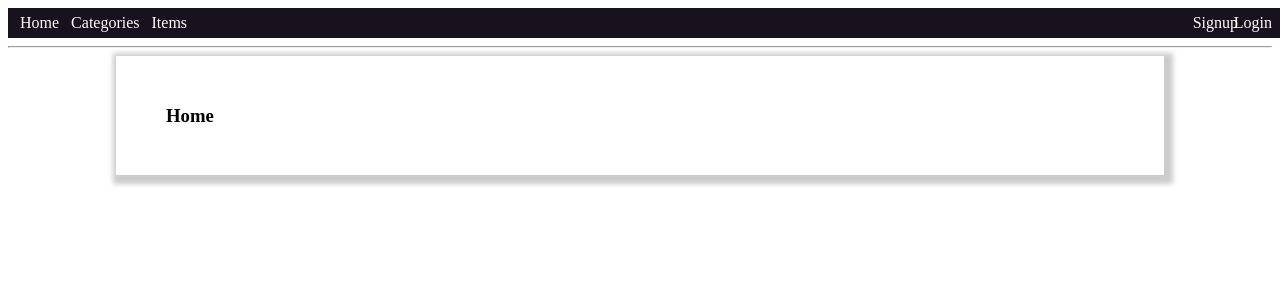
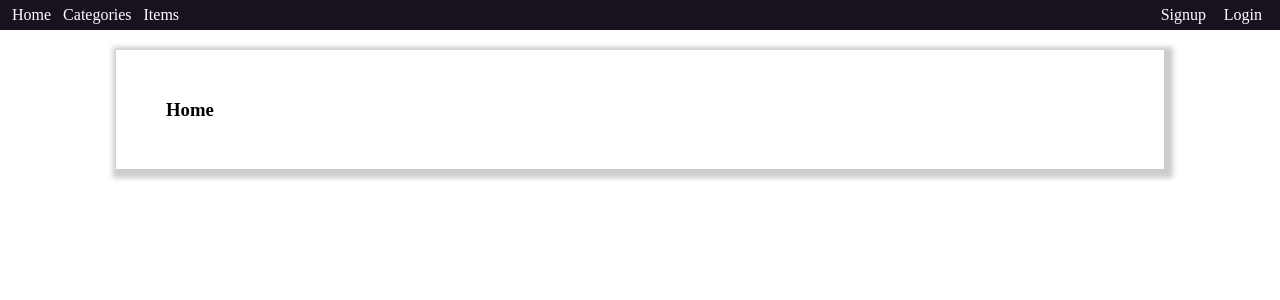
Before and after one commit to JKCodes/ecommerce-app, a React (Create React App) app: page / in a window 1280 px wide. Shown: the top 300 px of the page. Built offline with nearby package versions, Linux system fonts and the light colour scheme; no server answers.

Commit message:
Fix the positioning of the navbar

```diff
--- a/src/containers/App.js
+++ b/src/containers/App.js
@@ -22,7 +22,9 @@ import ItemShow from './ItemShow';
 
 const styles = StyleSheet.create({
   navbar: {
-    position: 'relative',
+    position: 'fixed',
+    top: '0',
+    left: '0',
     width: '100%',
     background: '#18121e',
     padding: '6px'
@@ -40,26 +42,26 @@ const styles = StyleSheet.create({
 
   logout: {
     position: 'absolute',
-    right: '6px',
+    right: '24px',
     top: '0'
   },
 
   login: {
     position: 'absolute',
-    right: '6px',
+    right: '24px',
     top: '0'
   },
 
   signup: {
     position: 'absolute',
-    right: '40px',
+    right: '80px',
     top: '0'
   },
 
   mainContainer: {
     width: '75%',
     padding: '30px 50px',
-    margin: '0 auto',
+    margin: '40px auto',
     boxShadow: '3px 3px 5px 6px #ccc'
   }
 })
```
